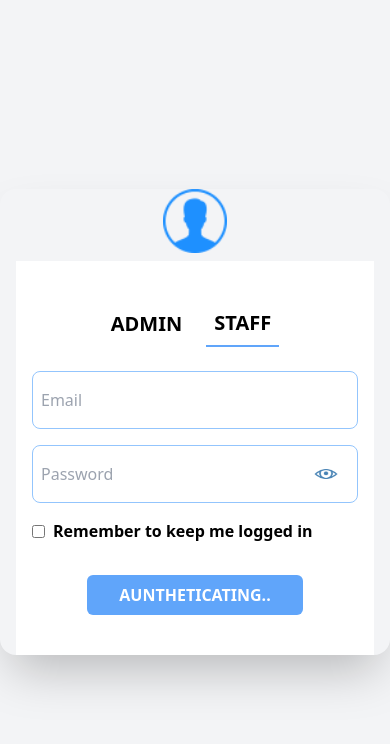
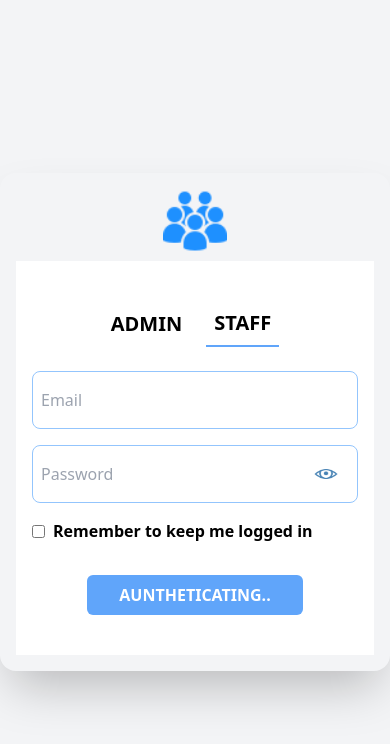
Before and after one commit to Victorakinwunmi/renaissance, a Nuxt app: page / in a window 390 px wide. Both pictures are taken after typing "Sample", "name@example.com", "Sample123" into the empty fields and a click on the button "STAFF". Shown: the top 744 px of the page. Built offline with nearby package versions, Linux system fonts and the light colour scheme.

Commit message:
i changed the admin and staff section image

```diff
--- a/pages/index.vue
+++ b/pages/index.vue
@@ -18,7 +18,7 @@
               <h1 class="text-white text-sm">User does not exist</h1>
             </div>
         </div>
-        <form @submit.prevent="adminAunthetication" v-show="login_type === true" class="w-full px-4 shadow-2xl rounded-2xl lg:px-0 lg:py-10 md:w-4/6 lg:w-5/6 xl:w-4/6 mx-auto">
+        <form @submit.prevent="adminAunthetication" v-show="login_type === true" class="w-full p-4 shadow-2xl rounded-2xl lg:px-0 lg:py-10 md:w-4/6 lg:w-5/6 xl:w-4/6 mx-auto">
             <img :src="require('@/assets/icons/profile.png')" class="w-16 mx-auto mb-2">
             <div class="bg-white px-4 py-10 md:px-8 lg:px-14">
                 <div class="flex justify-center gap-6 w-full mb-6">
@@ -42,8 +42,8 @@
                 </div>
             </div>
         </form>
-        <div v-show="login_type === false" class="w-full shadow-2xl rounded-2xl px-4 lg:px-0 lg:py-10 md:w-4/6 lg:w-5/6 xl:w-4/6 mx-auto">
-            <img :src="require('@/assets/icons/profile.png')" class="w-16 mx-auto mb-2">
+        <div v-show="login_type === false" class="w-full shadow-2xl rounded-2xl p-4 lg:px-0 lg:py-10 md:w-4/6 lg:w-5/6 xl:w-4/6 mx-auto">
+            <img :src="require('@/assets/icons/staff.png')" class="w-16 mx-auto mb-2">
             <div class="bg-white px-4 py-10 md:px-8 lg:px-14">
                 <div class="flex justify-center gap-6 w-full mb-6">
                     <button class="text-xl uppercase text-black font-bold"  @click="toggleFunctionii()">Admin</button>
```
Also changed, not shown: assets/icons/profile.png, assets/icons/staff.png (added).
